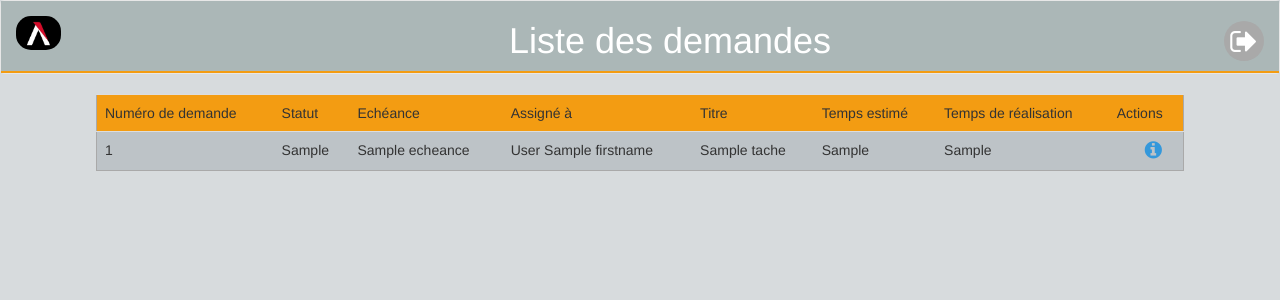
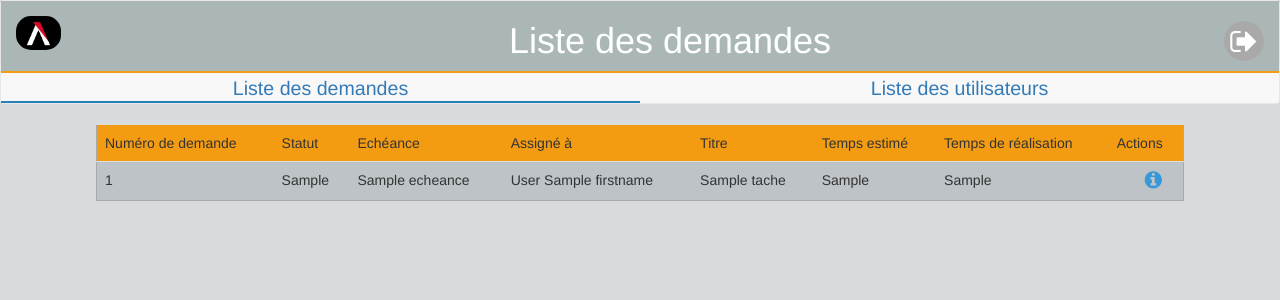
Before and after one commit to codati/ares-aston, a PHP site: template view/dashboard.php in a window 1280 px wide. Shown: the top 300 px of the page. Run offline with PHP 8.4, Linux system fonts and the light colour scheme; the template is opened without the code that fills it: most values are stand-ins (such as "Sample title", 1, 10 or a date in 2020); data that the repository does not hold is empty; some libraries are stand-ins or nearby versions.

Commit message:
Menu + nouvelle page

```diff
--- a/public/css/styles.css
+++ b/public/css/styles.css
@@ -279,3 +279,26 @@ a {
 	color: white;
 	font-size: 1.2em;
 }
+
+.menu-user {
+	text-align: center;
+}
+
+.liste-user {
+	height: 80px !important;
+}
+
+.item-menu {
+	display: inline-block;
+	font-size: 1.4em;
+	margin-top: -8px;
+	transition: all 0.8s ease;
+}
+
+.item-menu:hover {
+	box-shadow:inset 0px -2px 0px 0px rgba(243, 156, 18,1.0);
+}
+
+.active {
+	box-shadow:inset 0px -2px 0px 0px rgba(41, 128, 185,1.0);
+}
--- a/view/dashboard.php
+++ b/view/dashboard.php
@@ -20,6 +20,12 @@
         <?php if (isset($_SESSION['chefdeprojet'])) : ?>
           <a href="addTache" class="add-tache"><i class="fa fa-plus"></i></a>
         <?php endif; ?>
+      </div>
+      <div class="menu-user">
+        <ul class="liste-menu">
+          <a href="#"><li class="item-menu col-md-6 active">Liste des demandes</li></a>
+          <a href="#"><li class="item-menu col-md-6">Liste des utilisateurs</li></a>
+        </ul>
       </div>
     </nav>
 
```
Also changed, not shown: view/userboard.php (added).
